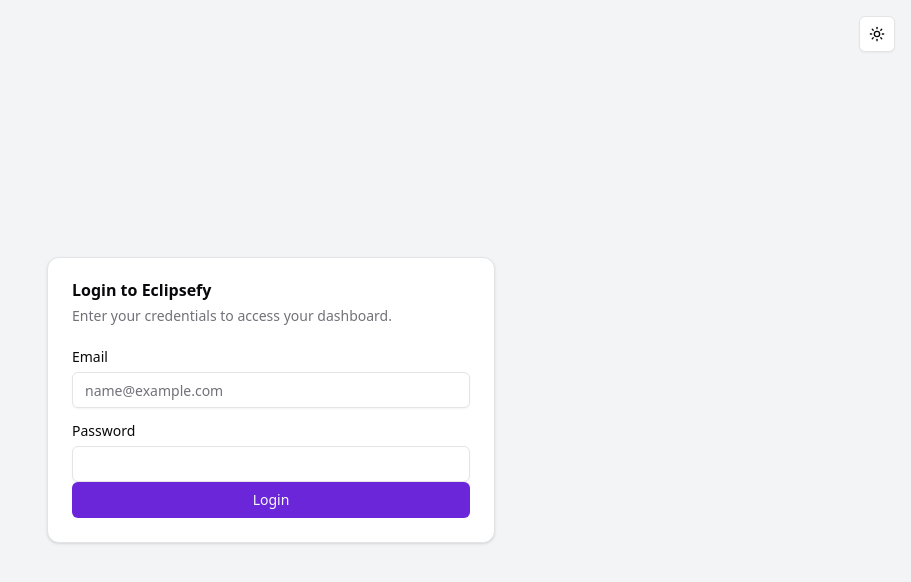
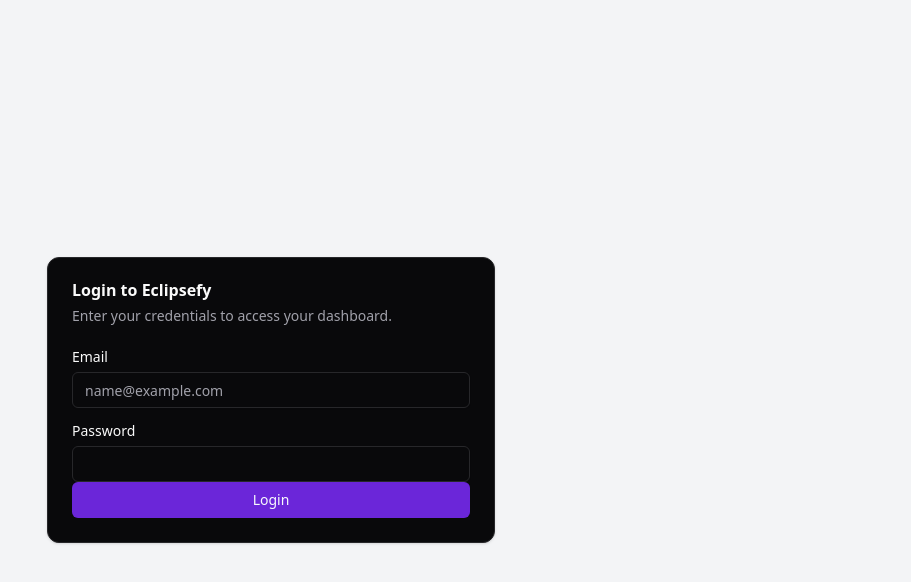
Before and after one commit to victorgermim/eclipsefy-dashboard, a Next.js app in the folder eclipsefy-front/: page /login in a window 1280 px wide. Shown: the top 582 px of the page, without its empty margins (369-1280 px from the left). Built offline with nearby package versions, Linux system fonts and the light colour scheme.

Commit message:
feat: Implement base layout with global styling, theming, and authentication context.

```diff
--- a/eclipsefy-front/app/globals.css
+++ b/eclipsefy-front/app/globals.css
@@ -104,14 +104,13 @@
   }
 
   .dark body {
+    background-color: #030014;
     background-image:
-      radial-gradient(circle at 50% 0%, rgba(124, 58, 237, 0.15) 0%, transparent 50%),
-      radial-gradient(circle at 0% 0%, rgba(6, 182, 212, 0.1) 0%, transparent 40%),
-      radial-gradient(white 1px, transparent 1px),
-      radial-gradient(white 1px, transparent 1px);
-    background-size: 100% 100%, 100% 100%, 50px 50px, 100px 100px;
-    background-position: 0 0, 0 0, 0 0, 25px 25px;
-    background-blend-mode: normal, normal, overlay, overlay;
+      radial-gradient(circle at 50% -20%, rgba(120, 50, 255, 0.15) 0%, transparent 50%),
+      radial-gradient(circle at 0% 0%, rgba(50, 10, 100, 0.5) 0%, transparent 50%),
+      radial-gradient(circle at 100% 0%, rgba(50, 10, 100, 0.5) 0%, transparent 50%),
+      radial-gradient(circle at 50% 50%, rgba(20, 0, 50, 0) 0%, transparent 100%);
+    background-attachment: fixed;
   }
 
   ::-webkit-scrollbar {
--- a/eclipsefy-front/app/layout.tsx
+++ b/eclipsefy-front/app/layout.tsx
@@ -3,7 +3,7 @@
 import "./globals.css";
 import { ThemeProvider } from "@/components/theme-provider"
 import { AuthProvider } from '../context/AuthContext';
-import { ModeToggle } from "@/components/mode-toggle";
+
 
 const geistSans = Geist({
   variable: "--font-geist-sans",
@@ -30,14 +30,12 @@
       <body className={`${geistSans.variable} ${geistMono.variable} antialiased`}>
         <ThemeProvider
           attribute="class"
-          defaultTheme="system"
-          enableSystem
+          defaultTheme="dark"
+          enableSystem={false}
+          forcedTheme="dark"
           disableTransitionOnChange
         >
           <AuthProvider>
-            <div className="absolute top-4 right-4 z-50">
-              <ModeToggle />
-            </div>
             {children}
           </AuthProvider>
         </ThemeProvider>
```
